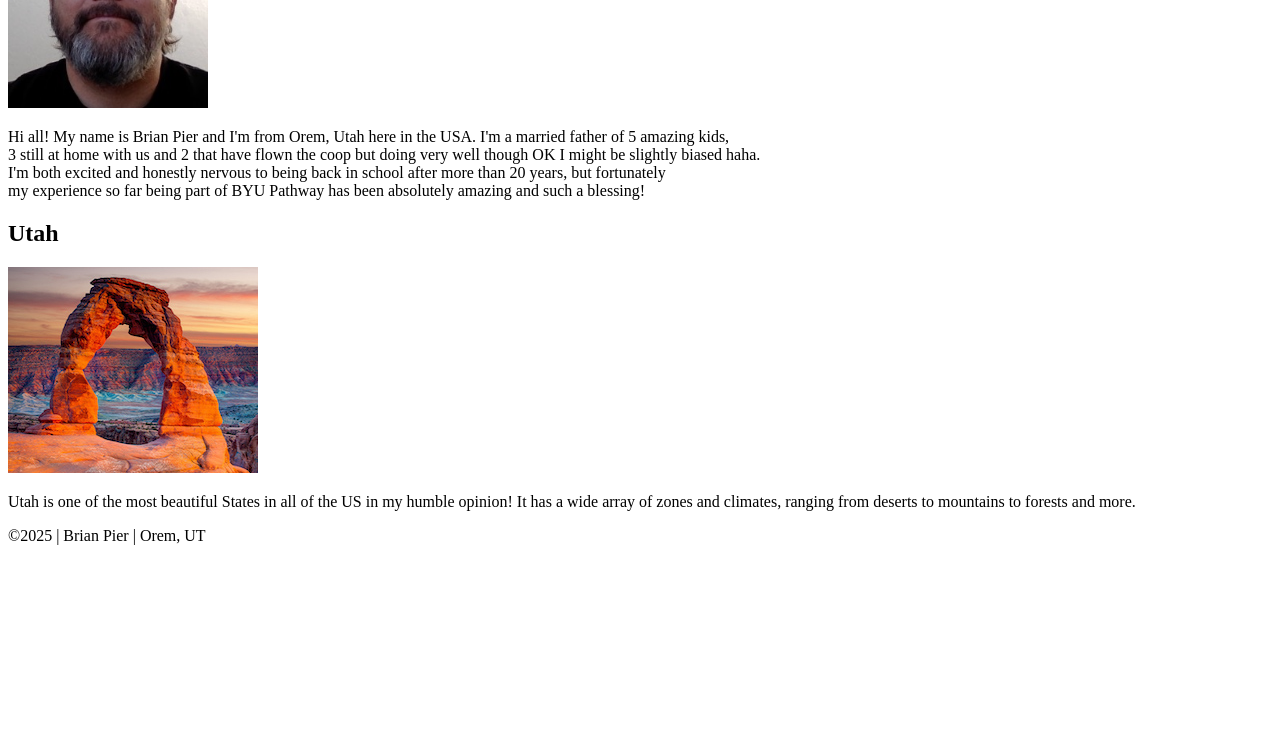
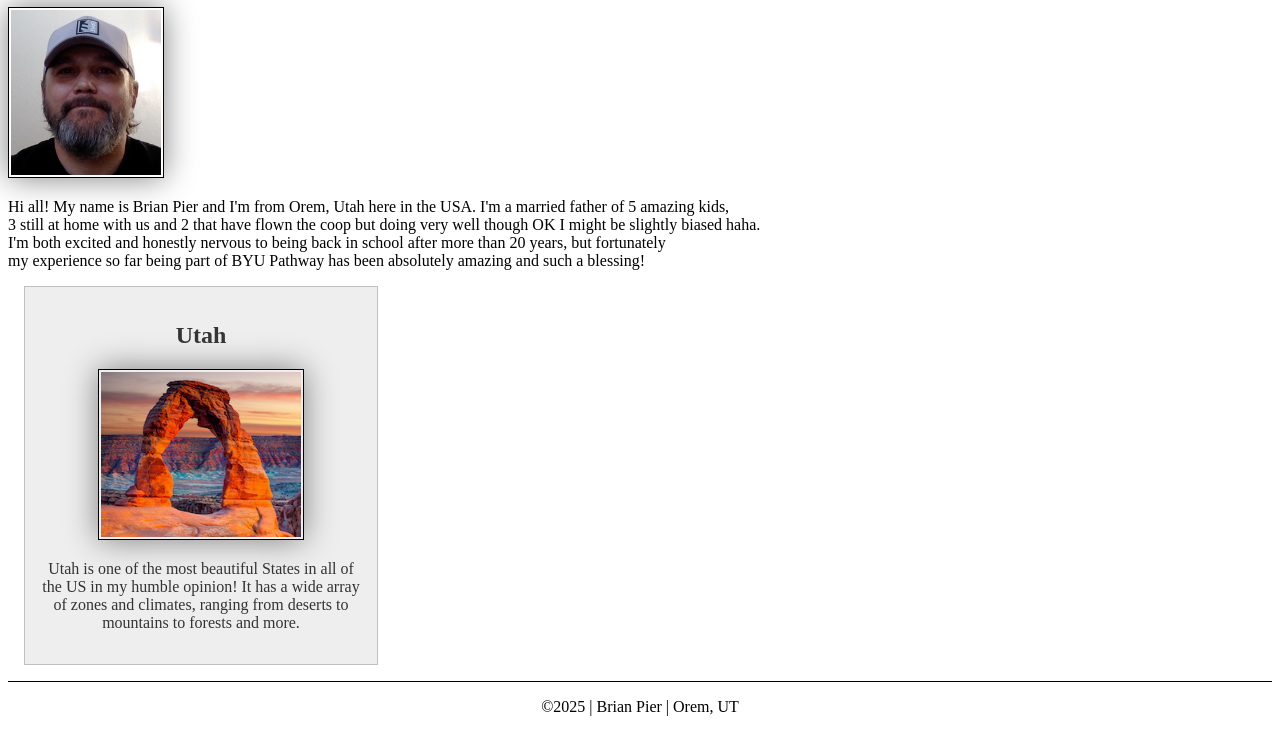
Before and after one commit to bripiepathway/wdd130, a plain HTML site: page index.html in a window 1280 px wide. Shown: the part 217-949 px from the top of the page. Before the commit the page ends 800 px from the top, so only its background shows below. Drawn offline with Linux system fonts and the light colour scheme.

Commit message:
third commit

```diff
--- a/index.html
+++ b/index.html
@@ -8,7 +8,7 @@
     <meta name="description"
         content="This is the profile page for Brian Pier, created as part of the WDD130 class curriculum for Block 4 of 2025">
     <meta name="author" content="Brian Pier">
-    <link rel="stylsheet" href="styles/styles.css">
+    <link rel="stylesheet" href="styles/styles.css">
 </head>
 
 <body>
```
Also changed, not shown: styles/styles.css (line endings or trailing spaces).
